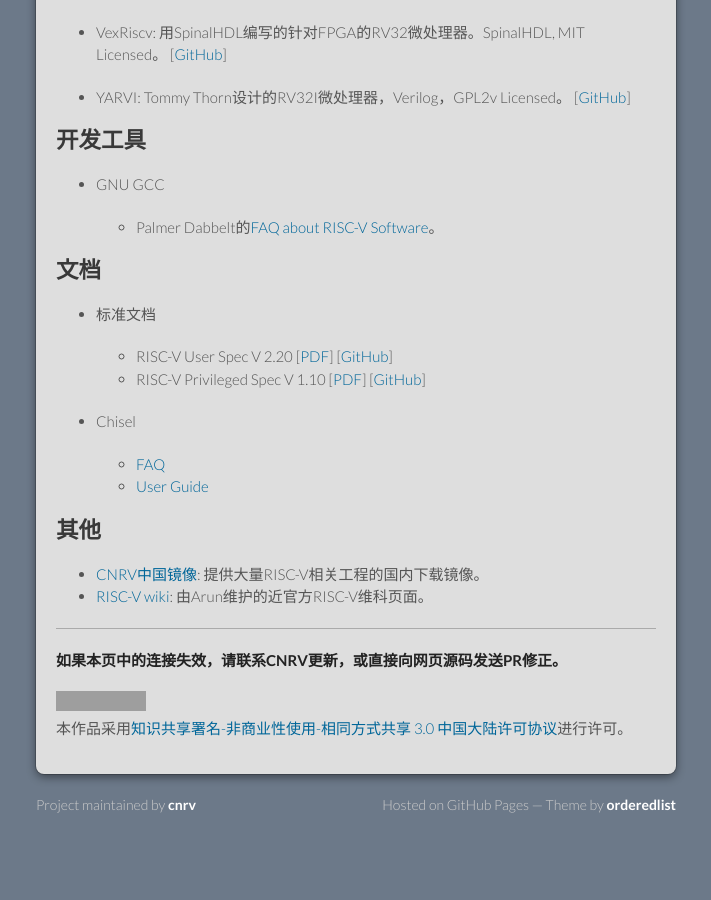
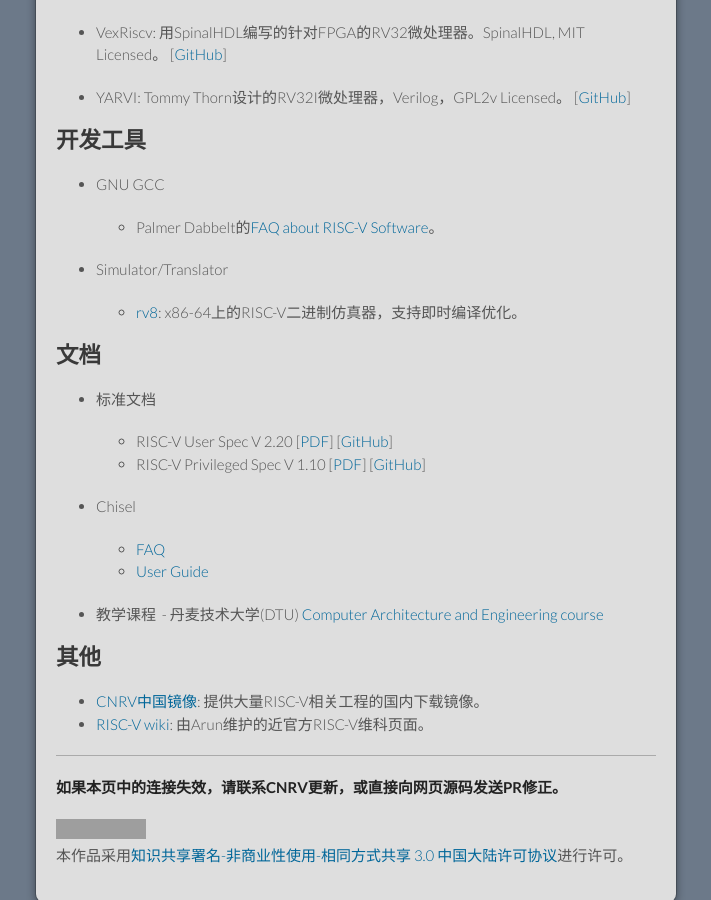
Before and after one commit to cnrv/home, a Jekyll site: the page built from resource.md, in a window 1280 px wide and 900 px high, scrolled down 1535 px. Shown: the whole window, without its empty margins (284-995 px from the left). Built offline with Jekyll 4.4.1, drawn with Linux system fonts in a browser that asks for light colours; Markdown is read by kramdown in place of the engine named in the settings; our own code applies the rules of GitHub Pages for plain Markdown files; grey boxes are pictures that could not be loaded.

Commit message:
add DTU CAE course and rv8

```diff
--- a/resource.md
+++ b/resource.md
@@ -96,6 +96,10 @@
 
   - Palmer Dabbelt的[FAQ about RISC-V Software](http://www.dabbelt.com/~palmer/riscv-faq.html)。
 
++ Simulator/Translator
+
+  - [rv8](https://rv8.io/): x86-64上的RISC-V二进制仿真器，支持即时编译优化。
+
 
 ## 文档
 
@@ -113,6 +117,11 @@
   - [FAQ](https://github.com/freechipsproject/chisel3/wiki/Frequently-Asked-Questions)
   - [User Guide](https://github.com/freechipsproject/chisel3/wiki/Short-Users-Guide-to-Chisel)
 
++ 教学课程
+  - 丹麦技术大学(DTU) [Computer Architecture and Engineering course](https://github.com/schoeberl/cae-lab)
+
+
+
 ## 其他
 
 + [CNRV中国镜像](https://github.com/cnrv/clone-helpers/blob/master/README.md): 提供大量RISC-V相关工程的国内下载镜像。
```
